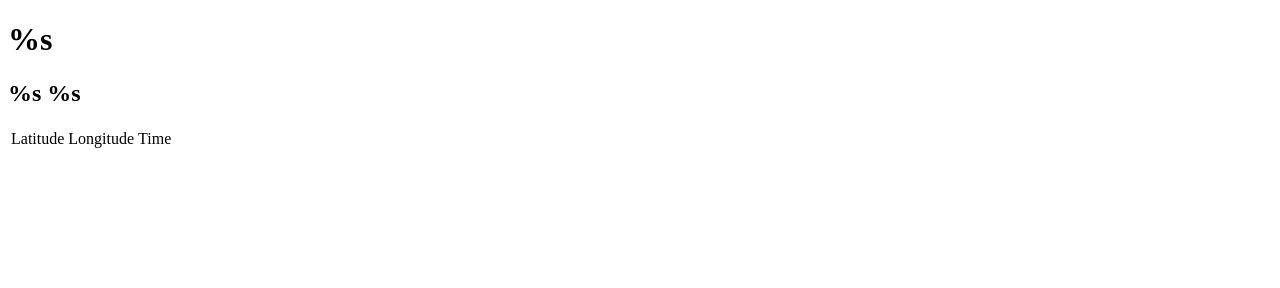
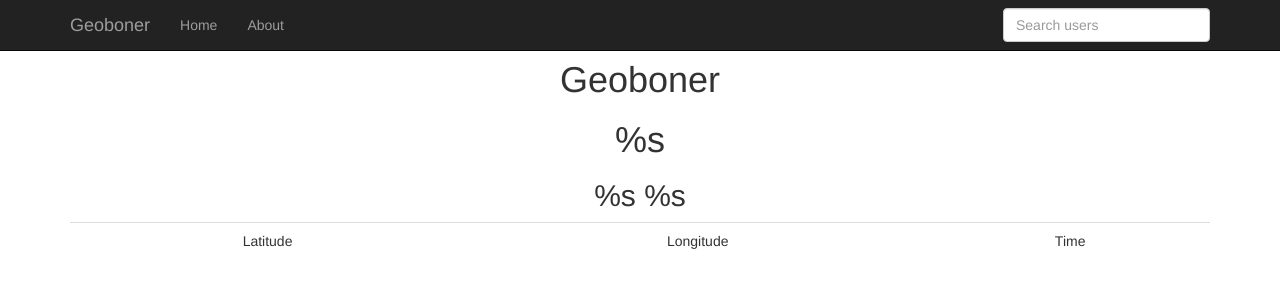
Before and after one commit to nv-vn/geoboner, a plain HTML site: page static/user.html in a window 1280 px wide. Drawn offline with Linux system fonts and the light colour scheme.

Commit message:
Began updating user pages

```diff
--- a/static/user.html
+++ b/static/user.html
@@ -1,12 +1,48 @@
 <!DOCTYPE html>
 <html>
   <head>
+    <meta charset="utf-8">
+    <meta http-equiv="X-UA-Compatible" content="IE=edge">
+    <meta name="viewport" content="width=device-width, initial-scale=1">
     <title>Geoboner - %s</title>
+    <link rel="stylesheet" href="/static/lib/bootstrap/css/bootstrap.min.css">
+    <link rel="stylesheet" href="/static/nav.css">
+    <link rel="stylesheet" href="/static/content.css">
   </head>
   <body>
+    <nav class="navbar navbar-inverse navbar-fixed-top">
+      <div class="container">
+        <div class="navbar-header">
+          <a class="navbar-brand" href="/">Geoboner</a>
+        </div>
+        <div class="collapse navbar-collapse">
+          <ul class="nav navbar-nav">
+            <li>
+              <a href="/">Home</a>
+            </li>
+            <li>
+              <a href="/about">About</a>
+            </li>
+          </ul>
+          <form id="user-search-form" class="navbar-form navbar-right">
+            <input id="user-search" class="form-control" placeholder="Search users" type="text">
+            <script>
+              document.getElementById('user-search-form').addEventListener("keydown", function(e) {
+                if (e.keyCode == 13) {
+                  e.preventDefault();
+                  window.location.href = '/u/' + document.getElementById('user-search').value;
+                }
+              });
+            </script>
+          </form>
+        </div>
+      </div>
+    </nav>
+    <div class="container">
+      <h1>Geoboner</h1>
       <h1>%s</h1>
       <h2>%s %s</h2>
-    <table id="entries">
+      <table class="table" id="entries">
         <tr>
           <td>Latitude</td>
           <td>Longitude</td>
@@ -26,5 +62,6 @@
           time.innerHTML = data[key].time;
         }
       </script>
+    </div>
   </body>
 </html>
```
Also changed, not shown: 3 other files. Lines whose indentation alone changed are shown as unchanged.
